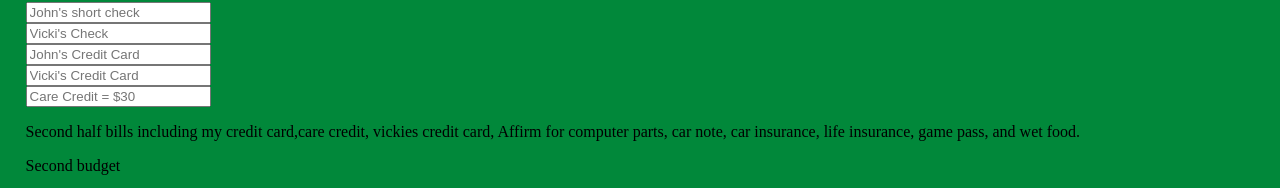
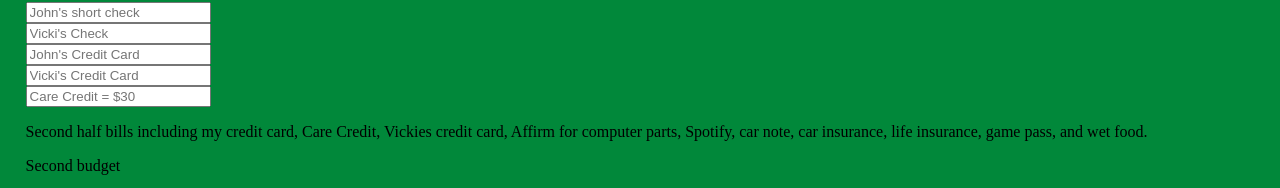
Before and after one commit to Jwfrank3/calculator, a plain HTML site: page index.html in a window 1280 px wide. Shown: the part 487-675 px from the top of the page. Drawn offline with Linux system fonts and the light colour scheme.

Commit message:
Update index.html

```diff
--- a/index.html
+++ b/index.html
@@ -50,7 +50,7 @@
     <input type="text" class="care-credit" placeholder="Care Credit = $30">
     <br>
     <p class="second-half">
-      Second half bills including my credit card,care credit, vickies credit card, Affirm for computer parts, car
+      Second half bills including my credit card, Care Credit, Vickies credit card, Affirm for computer parts, Spotify, car
       note, car insurance, life insurance, game pass, and wet food.
     </p>
     <p class="js-paragraph-second-budget">Second budget</p>
```
